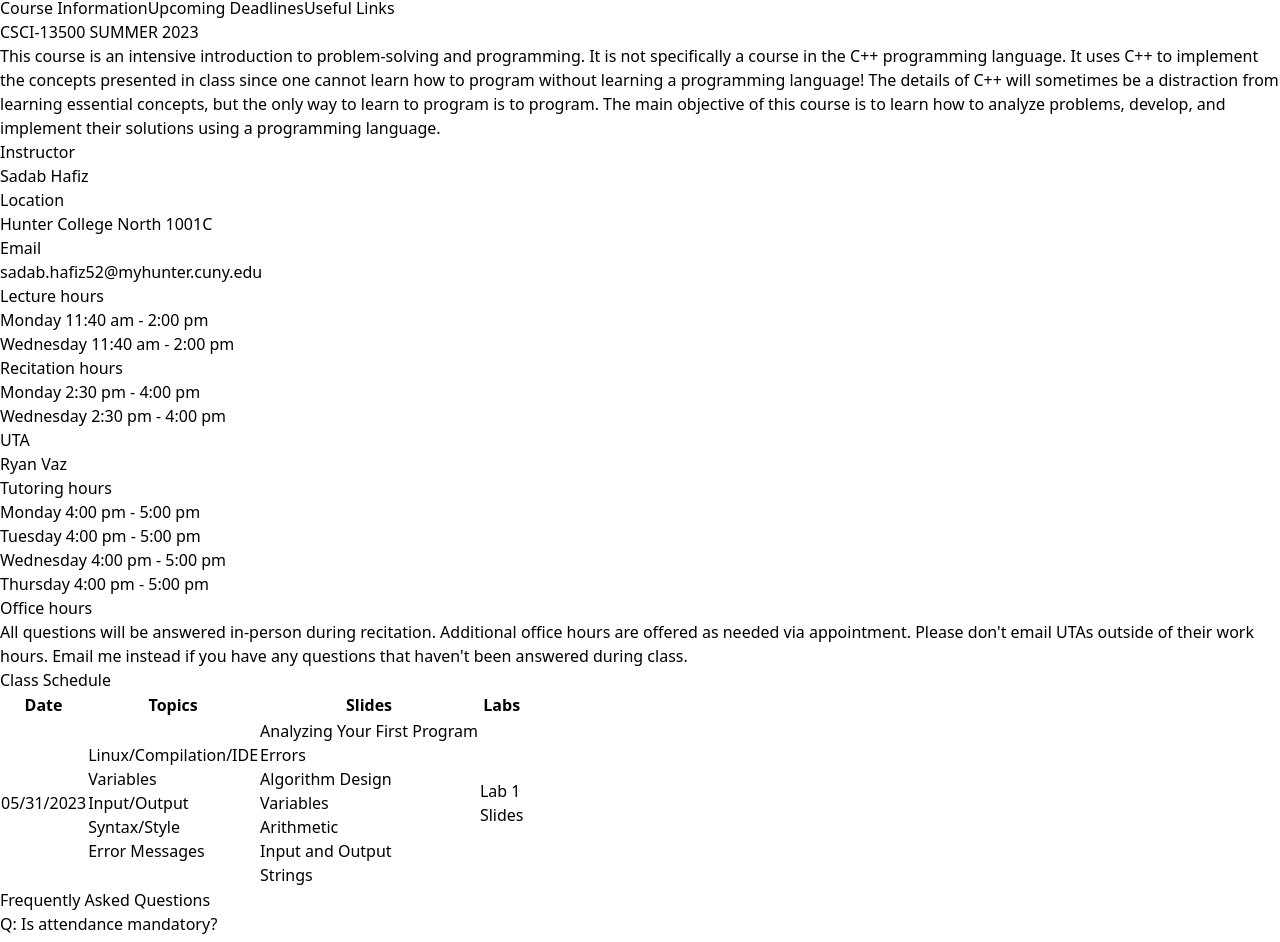
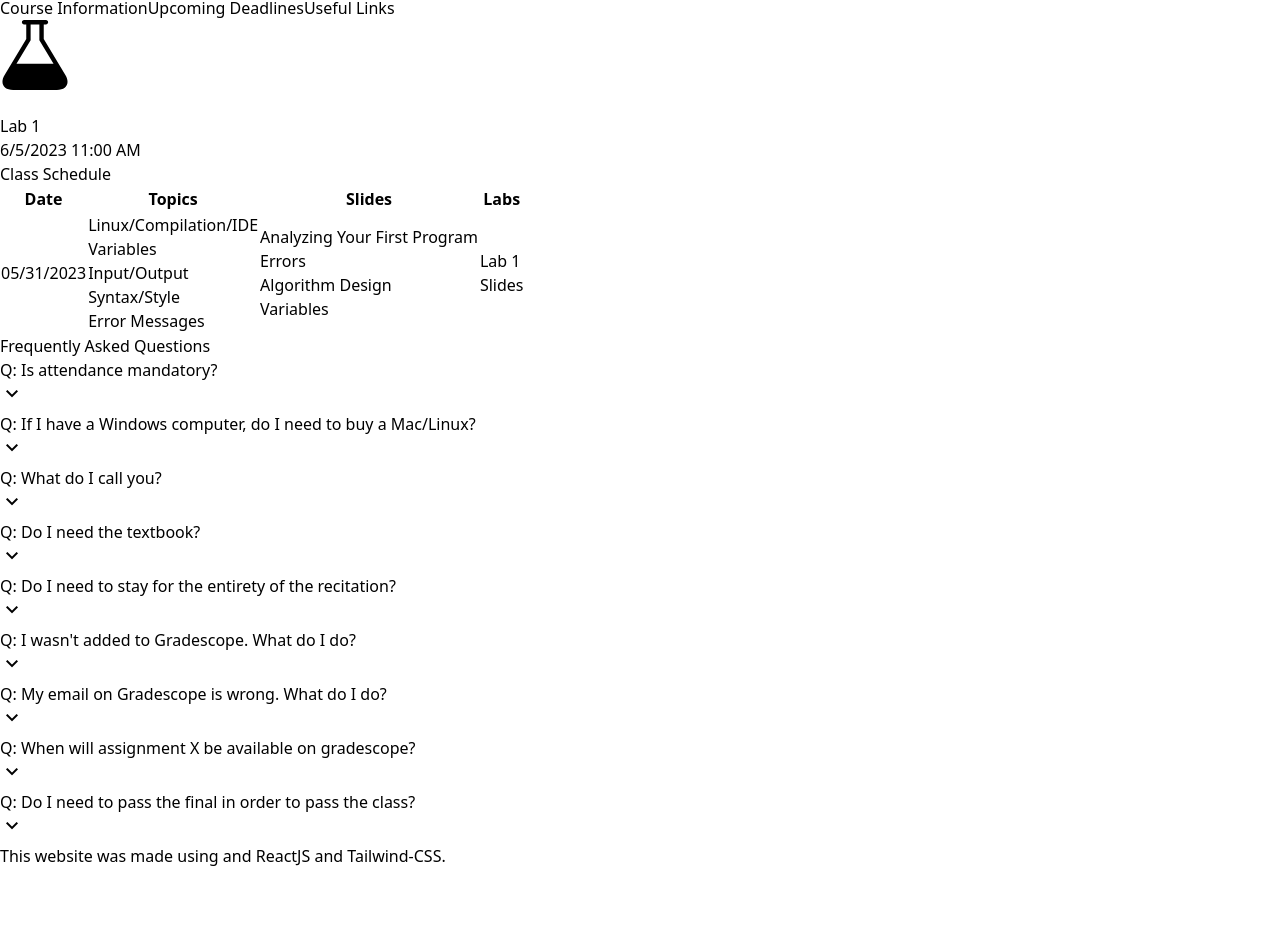
Before and after one commit to Proto007/Hunter_CS135_Summer23, a React (Vite) app in the folder course-app/: page / in a window 1280 px wide. Shown: the part 116-1058 px from the top of the page. After the commit the page ends 984 px from the top, so only its background shows below. Built offline with nearby package versions, Linux system fonts and the light colour scheme.

Commit message:
update schedule and set deadlines as default view

```diff
--- a/course-app/src/components/Info.jsx
+++ b/course-app/src/components/Info.jsx
@@ -5,7 +5,7 @@ import { LuSchool } from 'react-icons/lu'
 import { AiOutlineFundProjectionScreen } from 'react-icons/ai'
 
 export const Info = ( assignments ) => {
-    const [selected, setSelected] = useState(1);
+    const [selected, setSelected] = useState(2);
 
     return (
         <div className="w-10/12 py-5">
--- a/course-app/src/components/Schedule.jsx
+++ b/course-app/src/components/Schedule.jsx
@@ -24,9 +24,9 @@ export default function Schedule(){
                         <a target="_blank" href="https://maryash.github.io/135/slides/1.6%20Errors.pdf">Errors</a><br/>
                         <a target="_blank" href="https://maryash.github.io/135/slides/1.7%20PS%20Algorithm%20Design.pdf">Algorithm Design</a><br/>
                         <a target="_blank" href="https://maryash.github.io/135/slides/2.1%20Variables.pdf">Variables</a><br/>
-                        <a target="_blank" href="https://maryash.github.io/135/slides/2.2%20Arithmetic.pdf">Arithmetic</a><br/>
+                        {/* <a target="_blank" href="https://maryash.github.io/135/slides/2.2%20Arithmetic.pdf">Arithmetic</a><br/>
                         <a target="_blank" href="https://maryash.github.io/135/slides/2.3%20Input%20and%20Output%20_%202.4%20PS%20First%20Do%20It%20By%20Hand.pdf">Input and Output</a><br/>
-                        <a target="_blank" href="https://maryash.github.io/135/slides/2.5%20Strings.pdf">Strings</a><br/>
+                        <a target="_blank" href="https://maryash.github.io/135/slides/2.5%20Strings.pdf">Strings</a><br/> */}
                     </td>
                     <td className="border border-slate-700 p-0 text-center text-blue-700 font-bold">
                         <a target="_blank" href="https://maryash.github.io/135/labs/lab_01.html">Lab 1</a><br/>
```
